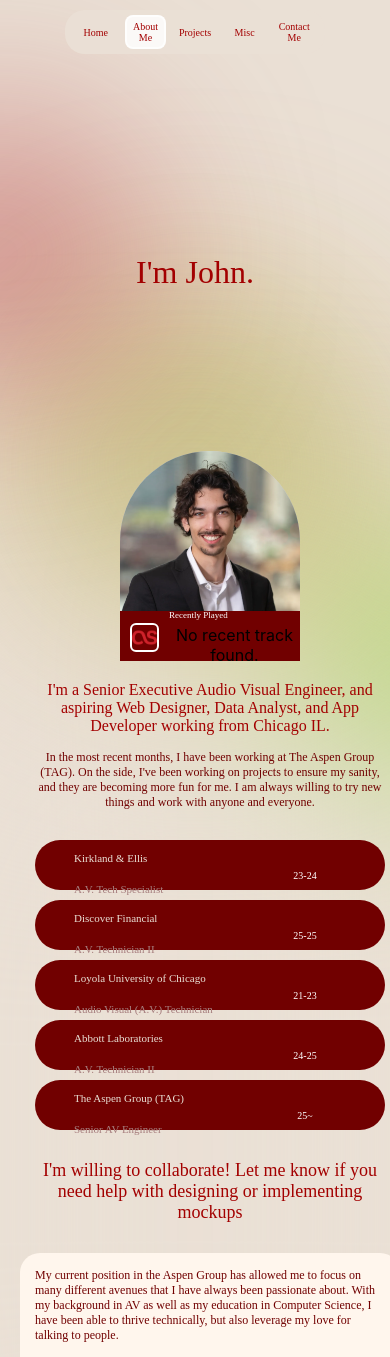
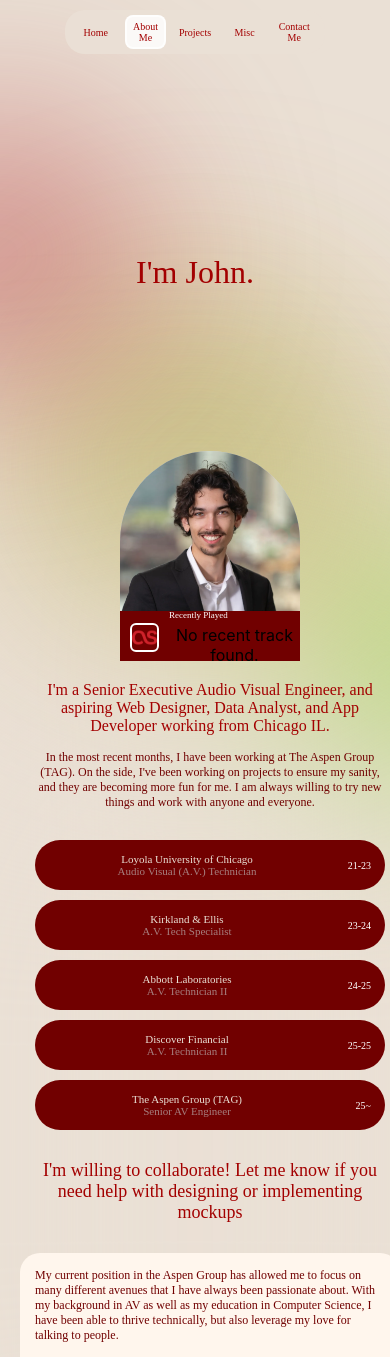
Before and after one commit to jgeddes3/johngeddes.org, a React (Vite) app: page /about in a window 390 px wide. Shown: the top 1357 px of the page. Built offline with nearby package versions, Linux system fonts and the light colour scheme; no server answers; a web font is replaced by a local one.

Commit message:
fix about page

```diff
--- a/api/index.js
+++ b/api/index.js
@@ -534,7 +534,7 @@
 });
 
 app.get(['/route-weather', '/api/route-weather'], async (req, res) => {
-  const { startLocation, endLocation, departureDate, departureTime, stayDays, mode, numWaypoints: numWaypointsParam } = req.query;
+  const { startLocation, endLocation, departureDate, departureTime, stayDays, mode, numWaypoints: numWaypointsParam, tzOffset: tzOffsetParam } = req.query;
 
   if (!startLocation || !endLocation || !departureDate || !departureTime) {
     return res.status(400).json({ error: 'Missing required parameters: startLocation, endLocation, departureDate, departureTime' });
@@ -543,6 +543,7 @@
   const numStayDays = parseInt(stayDays, 10) || 1;
   const travelMode = mode === 'fly' ? 'fly' : 'drive';
   const requestedWaypoints = Math.min(Math.max(parseInt(numWaypointsParam, 10) || 3, 0), 10);
+  const tzOffset = parseInt(tzOffsetParam, 10) || 0; // minutes from UTC (e.g. 300 for CDT)
 
   try {
     // Geocode both locations
@@ -552,7 +553,9 @@
     const endCoords = await geocodeLocation(endLocation);
     if (!endCoords) return res.status(400).json({ error: `Could not find location: ${endLocation}` });
 
+    // Create departure datetime in UTC, accounting for user's timezone
     const departureDatetime = new Date(`${departureDate}T${departureTime}:00`);
+    departureDatetime.setMinutes(departureDatetime.getMinutes() + tzOffset);
 
     const response = {
       start: startCoords,
--- a/src/Components/Pages/AboutPage.css
+++ b/src/Components/Pages/AboutPage.css
@@ -102,7 +102,6 @@
     margin-top: 5px;
     height: 550px; /* Changed from fixed height */
     width: 100%;
-    left: -100px;
   }
 
   #AboutMeColab {
@@ -114,7 +113,6 @@
     margin-top: 5px;
     height: 313px; /* Changed from fixed height */
     width: 100%;
-    left: -100px;
   }
 
   #AboutMePara {
@@ -126,7 +124,6 @@
     margin-top: 20px;
     height: 721px; /* Changed from fixed height */
     width: 100%;
-    left: -100px;
   }
 
   #AboutMePhotos {
@@ -303,7 +300,7 @@
 .AboutFriends-button-container {
     display: flex;
     justify-content: center;
-    margin-left: 600px;
+    margin-left: 0;
     margin-top: -10px;
     margin-bottom: 50px; /* Add margin to push it above the bottom bar */
   }
@@ -435,13 +432,39 @@
     height: 60px;
     width: 100%;
     max-width: 500px;
+    display: flex;
+    flex-direction: column;
+    justify-content: center;
+    padding: 6px 80px 6px 20px;
+    overflow: hidden;
+    box-sizing: border-box;
+  }
+
+  .ResumPara1, .ResumPara2 {
+    position: relative;
+    top: auto;
+    left: auto;
+    height: auto;
+    white-space: nowrap;
+    overflow: hidden;
+    text-overflow: ellipsis;
+  }
+
+  .ResumNum {
+    position: absolute;
+    right: 20px;
+    top: 50%;
+    transform: translateY(-50%);
+    left: auto;
+    height: auto;
+    width: auto;
   }
 
   /* Reorder resume items visually */
-  .ResumeRect6 { order: 1; }
-  .ResumeRect1 { order: 2; }
-  .ResumeRect2 { order: 3; }
-  .ResumeRect3 { order: 4; }
+  .ResumeRect2 { order: 1; }
+  .ResumeRect6 { order: 2; }
+  .ResumeRect3 { order: 3; }
+  .ResumeRect1 { order: 4; }
   .ResumeRect4 { order: 5; }
 
   .AboutMeWhiteLarge, .AboutMeGreyLarge, .AboutMeWhiteNum {
@@ -605,13 +628,19 @@
     width: 100%;
     max-width: 400px;
     height: 55px;
+    display: flex;
+    flex-direction: column;
+    justify-content: center;
+    padding: 4px 70px 4px 16px;
+    overflow: hidden;
+    box-sizing: border-box;
   }
 
   /* Reorder resume items visually */
-  .ResumeRect6 { order: 1; }
-  .ResumeRect1 { order: 2; }
-  .ResumeRect2 { order: 3; }
-  .ResumeRect3 { order: 4; }
+  .ResumeRect2 { order: 1; }
+  .ResumeRect6 { order: 2; }
+  .ResumeRect3 { order: 3; }
+  .ResumeRect1 { order: 4; }
   .ResumeRect4 { order: 5; }
 
   /* Colab section */
@@ -721,6 +750,11 @@
   .ResumeRect1, .ResumeRect2, .ResumeRect3, .ResumeRect4, .ResumeRect6 {
     height: 50px;
     border-radius: 30px;
+    padding: 4px 60px 4px 14px;
+  }
+
+  .ResumNum {
+    right: 14px;
   }
 
   .AboutMeWhiteLarge, .AboutMeGreyLarge {
--- a/src/Components/Pages/ProjectButtons/Project7.jsx
+++ b/src/Components/Pages/ProjectButtons/Project7.jsx
@@ -1,13 +1,13 @@
 import React from 'react';
 import './Project1.css';
-import Photo7 from './ProjectButtonImages/WeatherLogo.png';
+import Photo7 from './ProjectButtonImages/Weathericon.png';
 
 const Project7 = () => {
   return (
     <div className="project-container1">
       <div className="text-container1">
-        <h1>Built a weather app</h1>
-        <p>App for weather</p>
+        <h1>Route Weather</h1>
+        <p>Calculate the weather for your upcoming trips</p>
       </div>
       <div className="ProjectPhoto1">
         <div className="ProjPhotoEllipse1">
--- a/src/Components/Pages/ProjectPages/WeatherApp.jsx
+++ b/src/Components/Pages/ProjectPages/WeatherApp.jsx
@@ -159,6 +159,7 @@
         departureTime,
         stayDays: String(stayDays),
         mode,
+        tzOffset: String(new Date().getTimezoneOffset()),
         ...(mode === 'drive' ? { numWaypoints: String(numWaypoints) } : {})
       });
       const res = await fetch(`/api/route-weather?${params}`);
```
Also changed, not shown: src/Components/Pages/ProjectButtons/ProjectButtonImages/Weathericon.png (added).
